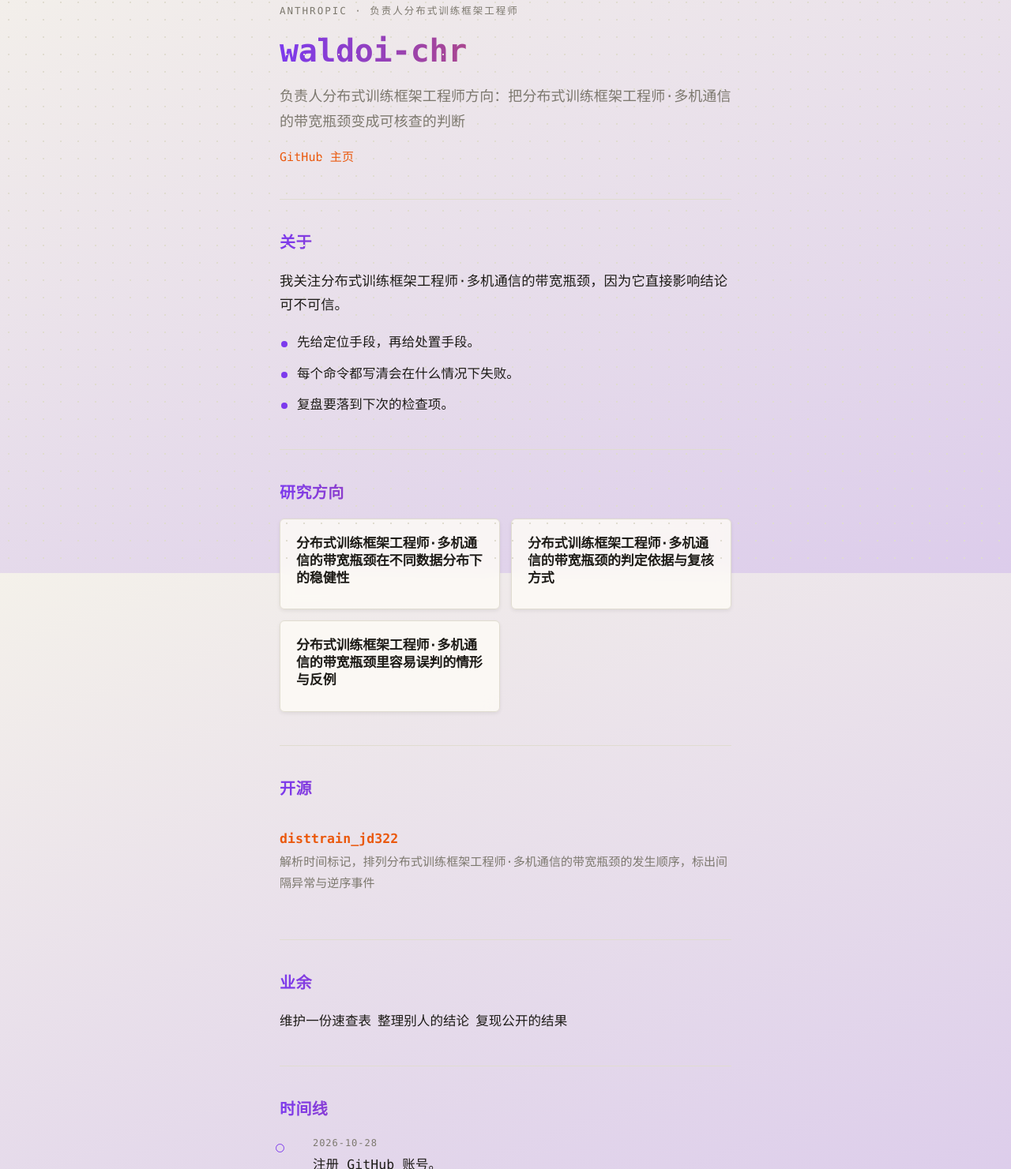
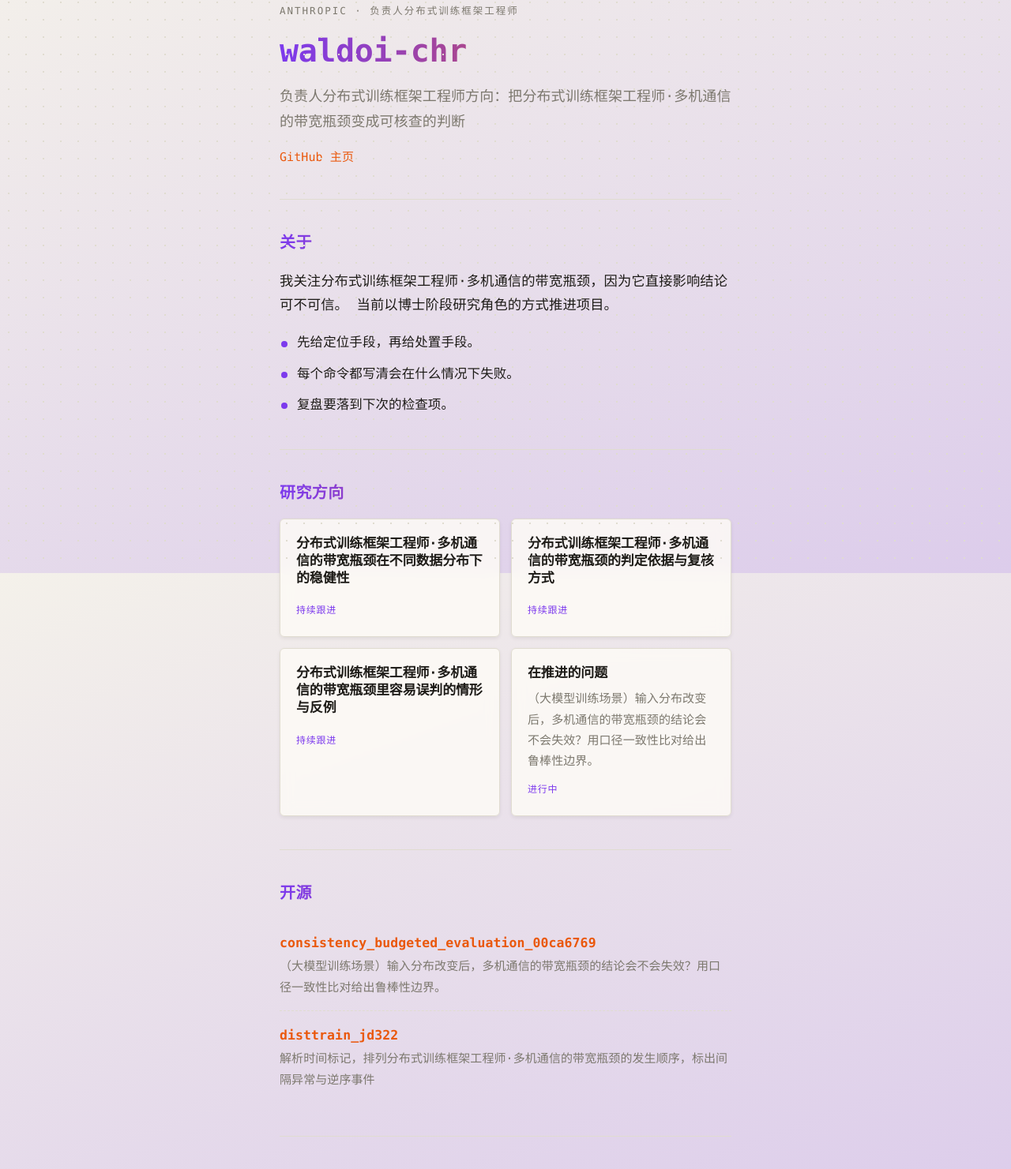
Before and after one commit to waldoi-chr/waldoi-chr.github.io, a plain HTML site: page index.html in a window 1280 px wide. Shown: the part 74-1555 px from the top of the page at 79% size. Drawn offline with Linux system fonts and the light colour scheme.

Commit message:
docs: 更新个人站点

```diff
--- a/index.html
+++ b/index.html
@@ -76,7 +76,7 @@
 
 <section class="about" id="about">
   <h2>关于</h2>
-  <p>我关注分布式训练框架工程师·多机通信的带宽瓶颈，因为它直接影响结论可不可信。</p>
+  <p>我关注分布式训练框架工程师·多机通信的带宽瓶颈，因为它直接影响结论可不可信。 当前以博士阶段研究角色的方式推进项目。</p>
   <ul class="traits">
     <li>先给定位手段，再给处置手段。</li>
     <li>每个命令都写清会在什么情况下失败。</li>
@@ -89,12 +89,20 @@
   <div class="grid two">
     <article class="card">
       <h3>分布式训练框架工程师·多机通信的带宽瓶颈在不同数据分布下的稳健性</h3>
+      <span class="status">持续跟进</span>
     </article>
     <article class="card">
       <h3>分布式训练框架工程师·多机通信的带宽瓶颈的判定依据与复核方式</h3>
+      <span class="status">持续跟进</span>
     </article>
     <article class="card">
       <h3>分布式训练框架工程师·多机通信的带宽瓶颈里容易误判的情形与反例</h3>
+      <span class="status">持续跟进</span>
+    </article>
+    <article class="card">
+      <h3>在推进的问题</h3>
+      <p>（大模型训练场景）输入分布改变后，多机通信的带宽瓶颈的结论会不会失效？用口径一致性比对给出鲁棒性边界。</p>
+      <span class="status">进行中</span>
     </article>
   </div>
 </section>
@@ -102,6 +110,9 @@
 <section id="work">
   <h2>开源</h2>
   <ul class="repos">
+    <li><div class="name"><a href="https://github.com/waldoi-chr/consistency_budgeted_evaluation_00ca6769" rel="noopener">consistency_budgeted_evaluation_00ca6769</a></div>
+      <div class="desc">（大模型训练场景）输入分布改变后，多机通信的带宽瓶颈的结论会不会失效？用口径一致性比对给出鲁棒性边界。</div>
+    </li>
     <li><div class="name"><a href="https://github.com/waldoi-chr/disttrain_jd322" rel="noopener">disttrain_jd322</a></div>
       <div class="desc">解析时间标记，排列分布式训练框架工程师·多机通信的带宽瓶颈的发生顺序，标出间隔异常与逆序事件</div>
     </li>
```
